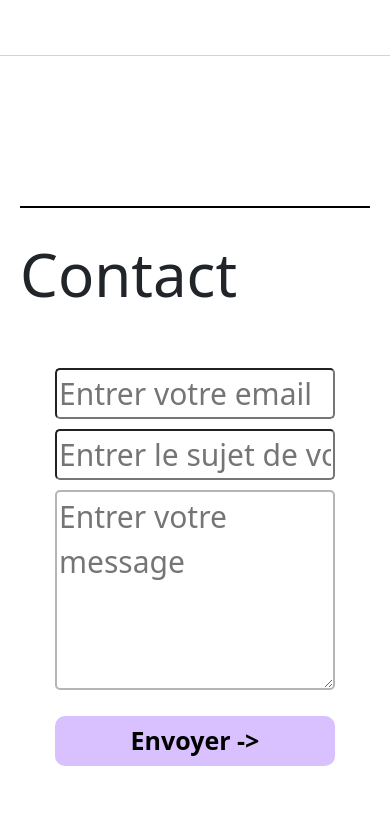
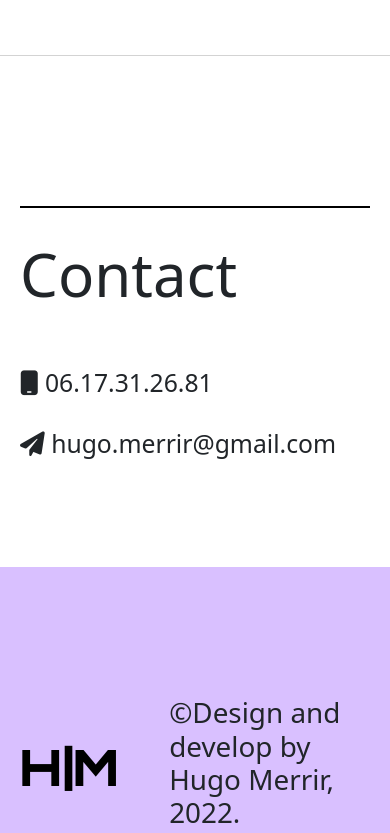
Before and after one commit to merrirhugo/MyPortfolio, a plain HTML site: page index.html in a window 390 px wide. Shown: the part 10688-11521 px from the top of the page. Drawn offline with nearby package versions, Linux system fonts and the light colour scheme; a web font is replaced by a local one.

Commit message:
Fix Contact Section

```diff
--- a/index-index.js
+++ b/index-index.js
@@ -30,7 +30,6 @@ setInterval(
       document.getElementsByClassName("home-name-container")[0].style.backgroundColor = finalColor;
       document.getElementsByClassName("cv-button")[0].style.backgroundColor = finalColor;
       document.getElementsByClassName("cv-button")[1].style.backgroundColor = finalColor;
-      document.getElementsByClassName("button-input")[0].style.backgroundColor = finalColor;
       document.getElementsByClassName("footer-section")[0].style.backgroundColor = finalColor;
 
 
--- a/index.html
+++ b/index.html
@@ -221,14 +221,11 @@
     </section>
     <section id="contact" class="contact-section">
             <h1 class="work-section-title">Contact</h1>
-            <div class="form-section">
-            <form action="https://formsubmit.co/693a6dc518998ef8e81878a547d7ae94" method="POST">
-                <input class="little-input" type="email" name="email" placeholder="Entrer votre email" required>
-                <input class="little-input" type="text" name="_subject" placeholder="Entrer le sujet de votre email">
-                <textarea class="message-input" type="text" name="message" placeholder="Entrer votre message" required></textarea>
-                <input type="hidden" name="_next" value="http://localhost:3000/GitHub/W-WEB-502-LIL-2-1-Portfolio-hugo.merrir/thanks.html">
-                <button class="button-input" type="submit">Envoyer -></button>
-           </form>
+            <div class="contacts">
+            <h2 class="contact-h2"><i class="fa-solid fa-mobile"></i> 06.17.31.26.81</h2>
+            <br>
+            <h2 class="contact-h2"><i class="fa-solid fa-paper-plane"></i> hugo.merrir@gmail.com</h2>
+        </div>
         </div>
     </section>
     </main>
--- a/style.css
+++ b/style.css
@@ -429,7 +429,7 @@ float: inline-start;
 
 .contact-section {
     border: 0;
-    padding-bottom: 0;
+    padding-bottom: 100px;
 }
 
 .footer-section {
@@ -442,6 +442,15 @@ float: inline-start;
 
 .footer-section > h1 {
     margin-right: 5%;
+}
+
+.contacts {
+    display: flex;
+    justify-content: center;
+}
+
+.contact-h2 {
+    padding-right: 20px;
 }
 
 
@@ -511,6 +520,14 @@ float: inline-start;
     .footer-section > h1 {
         padding-left: 50px;
     }
+    .contacts {
+        display: block;
+    }
+
+    .contact-h2 {
+        padding-right: 0;
+    }
+
 }
 
 @media screen and (max-width: 690px) {
@@ -555,6 +572,14 @@ float: inline-start;
         grid-template-columns: 100%;
         gap: 80px 2.5%;
     }
+    .contacts {
+        display: block;
+    }
+
+    .contact-h2 {
+        padding-right: 0;
+    }
+
 
 }
 
@@ -597,10 +622,26 @@ float: inline-start;
     .home-name {
         font-size: 60px;
     }
+
+    .contacts {
+        display: block;
+    }
+
+    .contact-h2 {
+        padding-right: 0;
+    }
 }
 
 @media screen and (max-width: 365px) {
     .home-name {
         font-size: 50px;
     }
+    .contacts {
+        display: block;
+    }
+
+    .contact-h2 {
+        padding-right: 0;
+    }
+
 }
```
Also changed, not shown: index-thank-page.js (deleted, +0 -34 lines), 1 other file.
